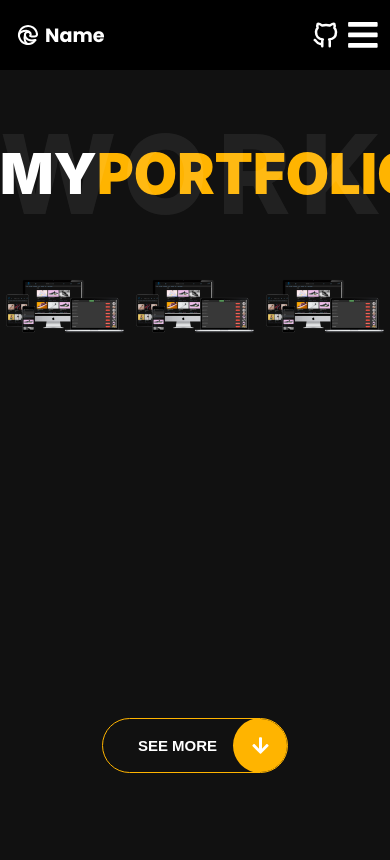
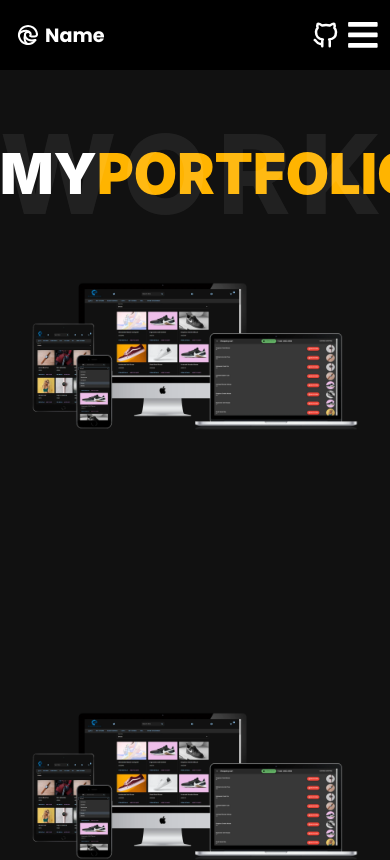
Before and after one commit to wandergithub/w-portfolio, a React (Create React App) app: page /work in a window 390 px wide. Shown: the top 860 px of the page. Built offline with nearby package versions, Linux system fonts and the light colour scheme; grey boxes are pictures that could not be loaded.

Commit message:
Add media query to improve mobile responsiveness in My work page

```diff
--- a/src/components/Work/Work.scss
+++ b/src/components/Work/Work.scss
@@ -46,7 +46,6 @@ body[data-aos-easing="ease"] [data-aos] {
   width: 100%;
 }
 
-
 *,
 :after,
 :before {
@@ -82,3 +81,11 @@ body[data-aos-easing="ease"] [data-aos] {
     text-align: center !important;
   }
 }
+
+@media screen and (max-width: 768px) {
+  .project-container {
+    flex-direction: column;
+    align-items: center;
+    gap: 30px;
+  }
+}
```
